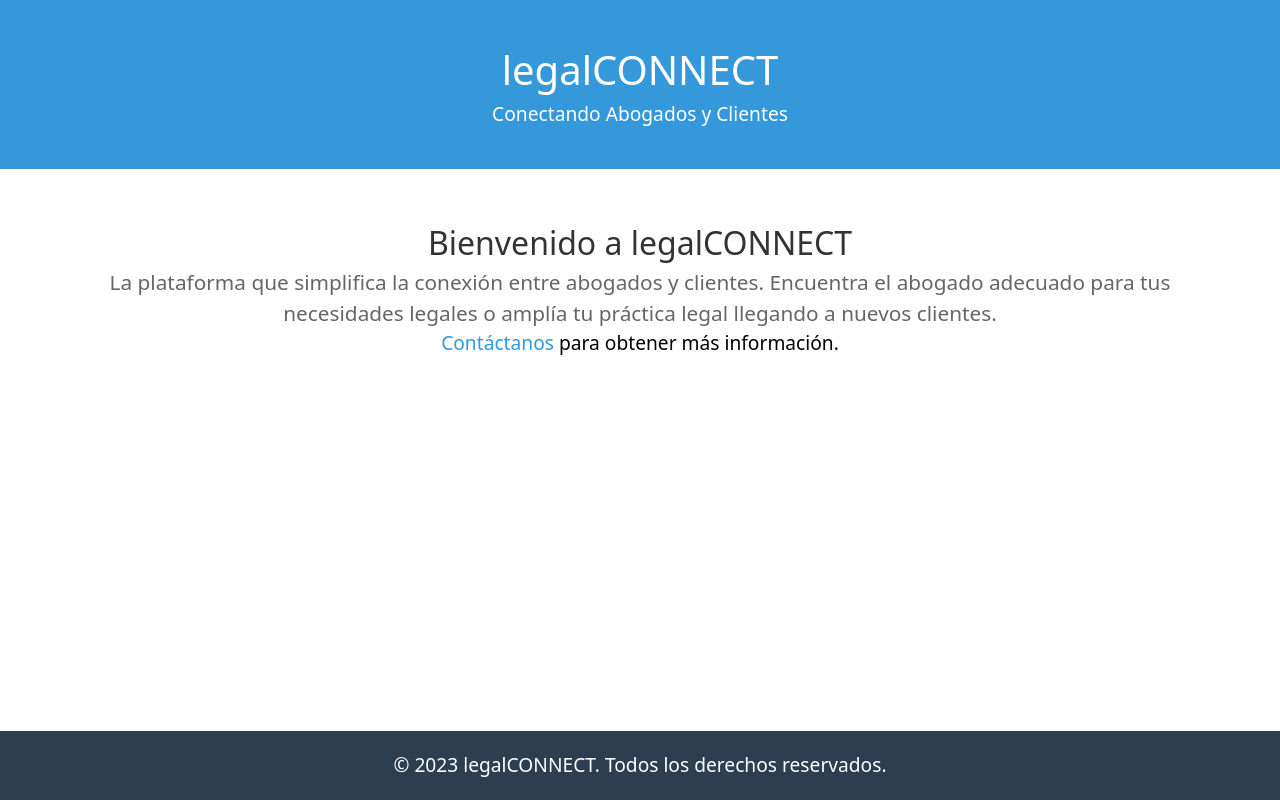
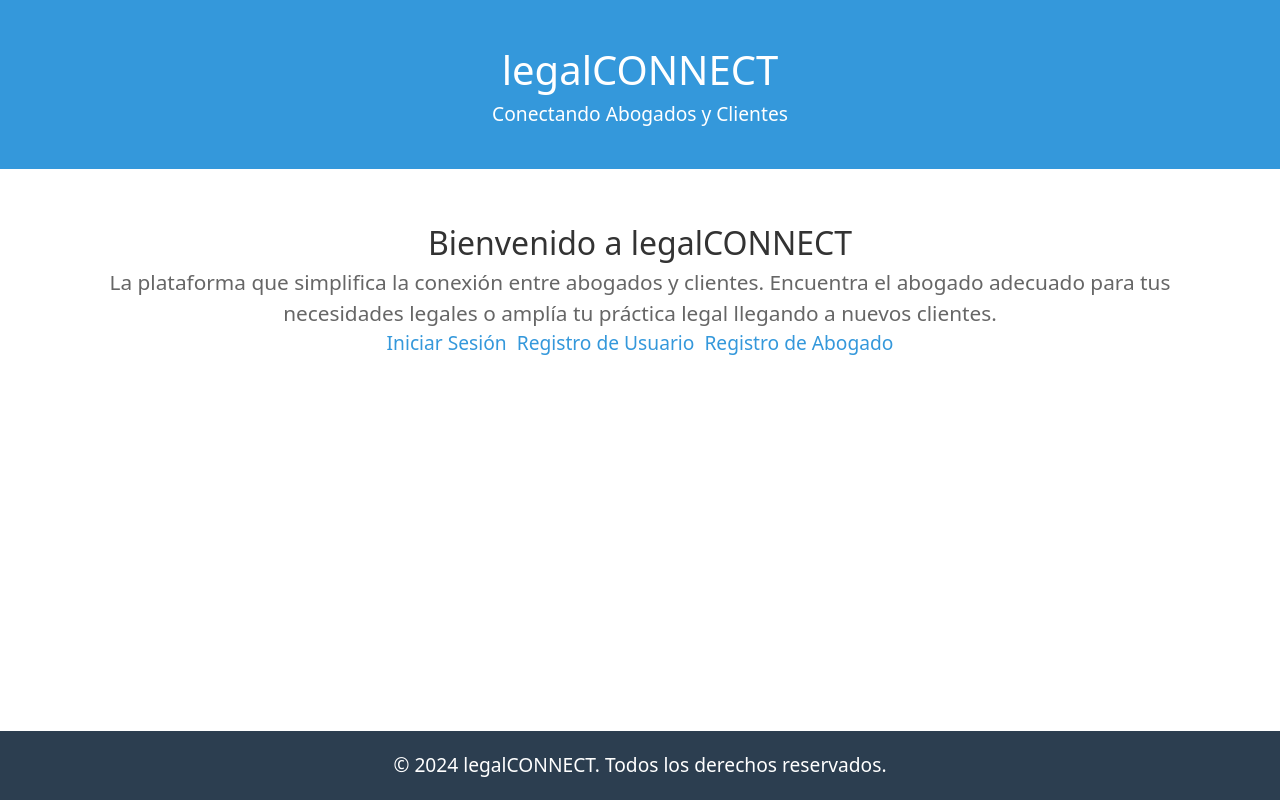
Before and after one commit to Mepa1409/ProyectoGerencia, a React (Vite) app in the folder frontend/: page / in a window 1280 px wide. Built offline with nearby package versions, Linux system fonts and the light colour scheme.

Commit message:
Pagina de inicio modificada

```diff
--- a/frontend/src/pages/Inicio.jsx
+++ b/frontend/src/pages/Inicio.jsx
@@ -1,4 +1,5 @@
 import React from 'react';
+import { Link } from 'react-router-dom';
 
 function Inicio() {
   return (
@@ -11,11 +12,22 @@ function Inicio() {
       <section style={{ padding: '50px', textAlign: 'center' }}>
         <h2 style={{ fontSize: '2em', color: '#333' }}>Bienvenido a legalCONNECT</h2>
         <p style={{ fontSize: '1.3em', color: '#666' }}>La plataforma que simplifica la conexión entre abogados y clientes. Encuentra el abogado adecuado para tus necesidades legales o amplía tu práctica legal llegando a nuevos clientes.</p>
-        <p style={{ fontSize: '1.2em' }}><a href="#contacto" style={{ color: '#3498db', textDecoration: 'none' }}>Contáctanos</a> para obtener más información.</p>
+        <p style={{ fontSize: '1.2em' }}>
+          <Link to="/login" style={{ marginRight: '10px', color: '#3498db', textDecoration: 'none' }}>
+            Iniciar Sesión
+          </Link>
+          <Link to="/register" style={{ marginRight: '10px', color: '#3498db', textDecoration: 'none' }}>
+            Registro de Usuario
+          </Link>
+          <Link to="/registerAbogados" style={{ color: '#3498db', textDecoration: 'none' }}>
+            Registro de Abogado
+          </Link>
+        </p>
+
       </section>
 
       <footer style={{ backgroundColor: '#2c3e50', color: '#fff', textAlign: 'center', padding: '20px', position: 'fixed', bottom: '0', width: '100%' }}>
-        <p style={{ fontSize: '1.2em' }}>&copy; 2023 legalCONNECT. Todos los derechos reservados.</p>
+        <p style={{ fontSize: '1.2em' }}>&copy; 2024 legalCONNECT. Todos los derechos reservados.</p>
       </footer>
     </div>
   );
--- a/frontend/src/pages/LoginPage.jsx
+++ b/frontend/src/pages/LoginPage.jsx
@@ -22,9 +22,6 @@ function LoginPage() {
         navigate("/abogadoslist");
       }
     }, [isAuthenticated]);
-
-
-
 
 
 
```
